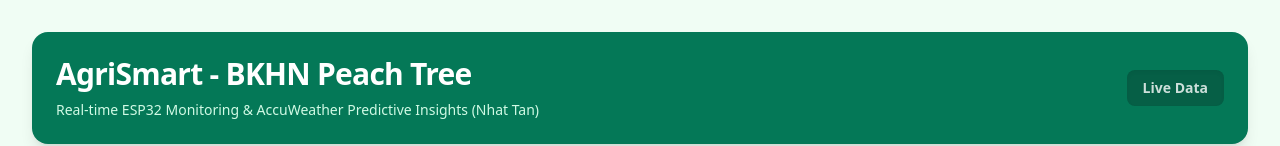
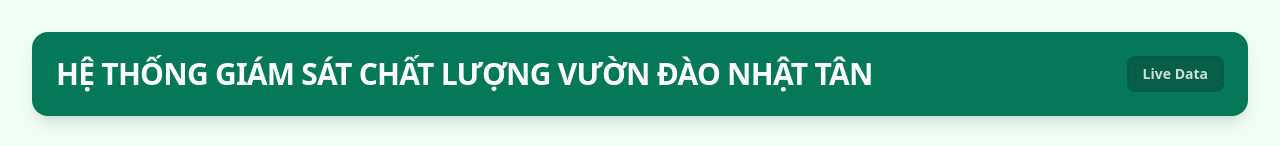
Before and after one commit to vumanhthang08072004-blip/Final-Project, a Next.js app in the folder frontend/: page / in a window 1280 px wide. Shown: the top 146 px of the page. Built offline with nearby package versions, Linux system fonts and the light colour scheme; no server answers.

Commit message:
Thay đổi tên web

```diff
--- a/frontend/app/page.tsx
+++ b/frontend/app/page.tsx
@@ -125,11 +125,8 @@
         <header className="flex flex-col md:flex-row justify-between items-start md:items-center bg-emerald-700 text-white p-6 rounded-2xl shadow-lg">
           <div>
             <h1 className="text-3xl font-extrabold tracking-tight">
-              AgriSmart - BKHN Peach Tree
+              HỆ THỐNG GIÁM SÁT CHẤT LƯỢNG VƯỜN ĐÀO NHẬT TÂN
             </h1>
-            <p className="text-emerald-100 mt-2 text-sm font-medium">
-              Real-time ESP32 Monitoring & AccuWeather Predictive Insights (Nhat Tan)
-            </p>
           </div>
           <div className="mt-4 md:mt-0 px-4 py-2 bg-emerald-800 rounded-lg shadow-inner flex flex-col md:items-end">
             <div className="flex items-center">
```
